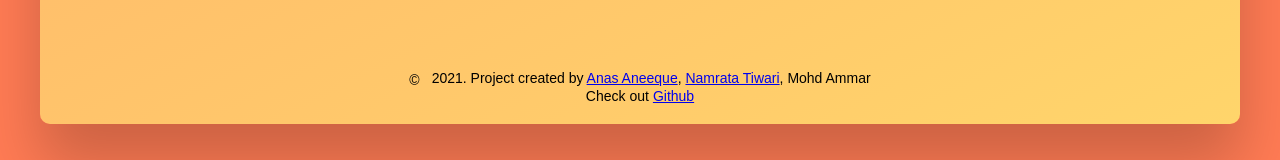
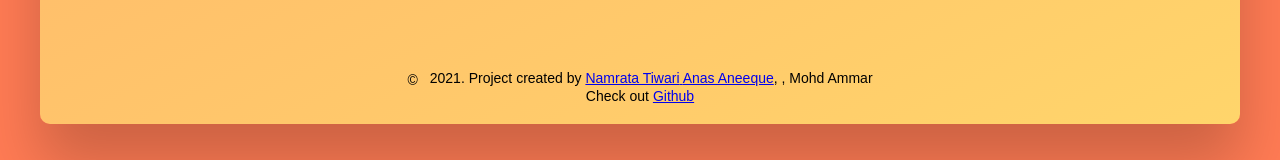
Before and after one commit to Anasnew99/snake-game, a React (Create React App) app: page / in a window 1280 px wide. Shown: the part 576-736 px from the top of the page. Built offline with nearby package versions, Linux system fonts and the light colour scheme; a web font is replaced by a local one.

Commit message:
Changing author orders: Girl come first

```diff
--- a/src/App.tsx
+++ b/src/App.tsx
@@ -87,21 +87,20 @@ function App() {
                 <a
                   target={"_blank"}
                   rel={"noreferrer"}
+                  href={"https://www.linkedin.com/in/namrata-tiwari-7ba137234/"}
+                >
+                  {" "}
+                  Namrata Tiwari
+                </a>
+                <a
+                  target={"_blank"}
+                  rel={"noreferrer"}
                   href={"https://www.linkedin.com/in/anasnew99/"}
                 >
                   {" "}
                   Anas Aneeque
                 </a>
-                ,{" "}
-                <a
-                  target={"_blank"}
-                  rel={"noreferrer"}
-                  href={"https://www.linkedin.com/in/namrata-tiwari-7ba137234/"}
-                >
-                  {" "}
-                  Namrata Tiwari
-                </a>
-                , Mohd Ammar{" "}
+                , , Mohd Ammar{" "}
               </span>
             </p>
             <p>
@@ -149,21 +148,20 @@ function App() {
                 <a
                   target={"_blank"}
                   rel={"noreferrer"}
+                  href={"https://www.linkedin.com/in/namrata-tiwari-7ba137234/"}
+                >
+                  {" "}
+                  Namrata Tiwari
+                </a>
+                <a
+                  target={"_blank"}
+                  rel={"noreferrer"}
                   href={"https://www.linkedin.com/in/anasnew99/"}
                 >
                   {" "}
                   Anas Aneeque
                 </a>
-                ,{" "}
-                <a
-                  target={"_blank"}
-                  rel={"noreferrer"}
-                  href={"https://www.linkedin.com/in/namrata-tiwari-7ba137234/"}
-                >
-                  {" "}
-                  Namrata Tiwari
-                </a>
-                , Mohd Ammar{" "}
+                , , Mohd Ammar{" "}
               </span>
             </p>
           </div>
```
